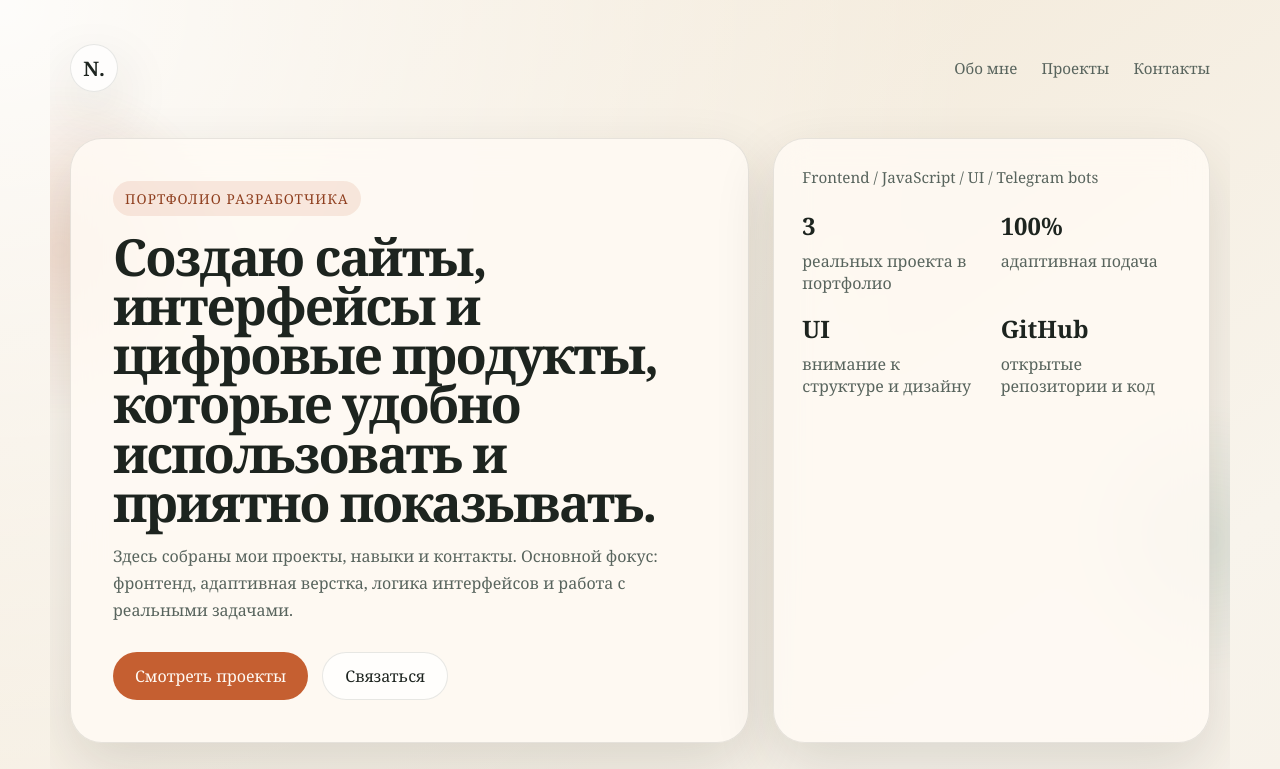
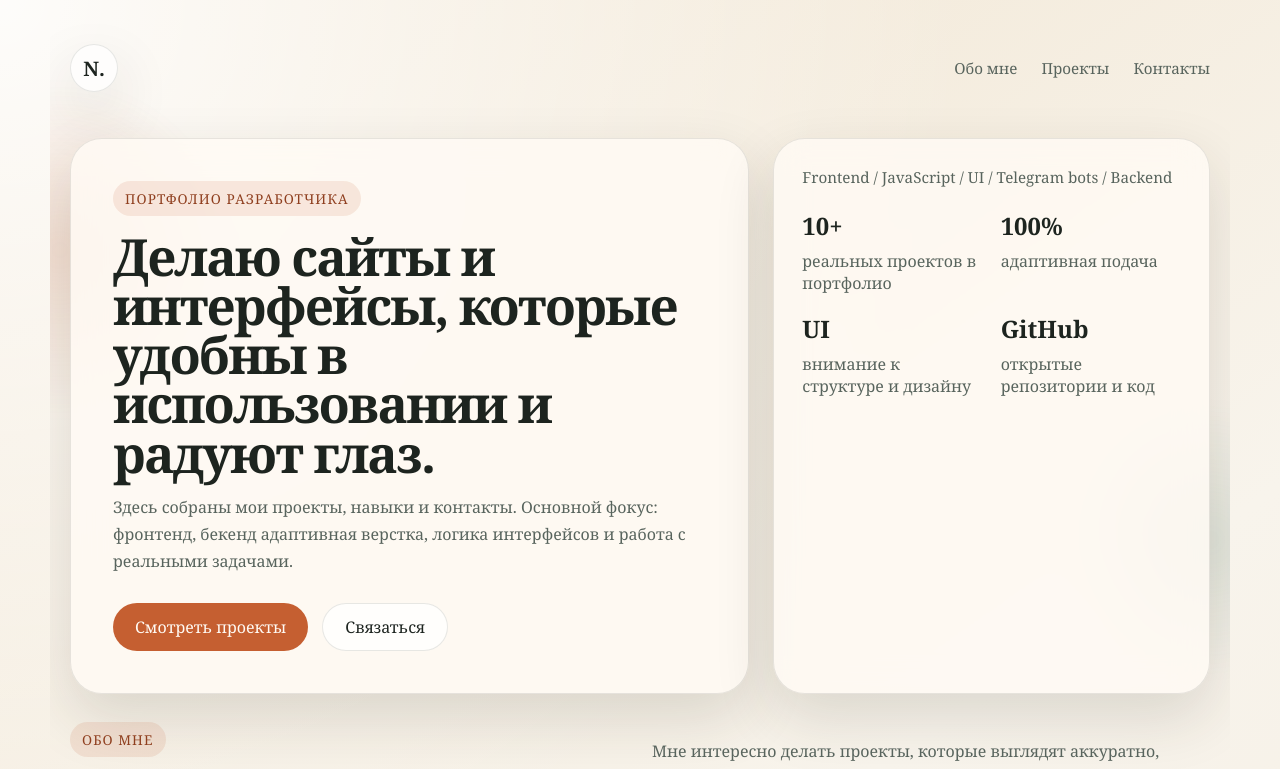
Before and after one commit to snanelx/NEKIFOROV, a Next.js app: page / in a window 1280 px wide. Shown: the top 769 px of the page. Built offline with nearby package versions, Linux system fonts and the light colour scheme.

Commit message:
Самые последние правки

```diff
--- a/app/page.tsx
+++ b/app/page.tsx
@@ -101,9 +101,9 @@ export default function HomePage() {
         <section className="hero-panel">
           <div className="hero-copy">
             <span className="eyebrow">Портфолио разработчика</span>
-            <h1>Создаю сайты, интерфейсы и цифровые продукты, которые удобно использовать и приятно показывать.</h1>
+            <h1>Делаю сайты и интерфейсы, которые удобны в использовании и радуют глаз.</h1>
             <p className="hero-text">
-              Здесь собраны мои проекты, навыки и контакты. Основной фокус: фронтенд,
+              Здесь собраны мои проекты, навыки и контакты. Основной фокус: фронтенд, бекенд
               адаптивная верстка, логика интерфейсов и работа с реальными задачами.
             </p>
             <div className="hero-actions">
@@ -117,11 +117,11 @@ export default function HomePage() {
           </div>
 
           <aside className="hero-card" aria-label="Краткая сводка">
-            <p>Frontend / JavaScript / UI / Telegram bots</p>
+            <p>Frontend / JavaScript / UI / Telegram bots / Backend</p>
             <dl className="summary-grid">
               <div>
-                <dt>3</dt>
-                <dd>реальных проекта в портфолио</dd>
+                <dt>10+</dt>
+                <dd>реальных проектов в портфолио</dd>
               </div>
               <div>
                 <dt>100%</dt>
```
